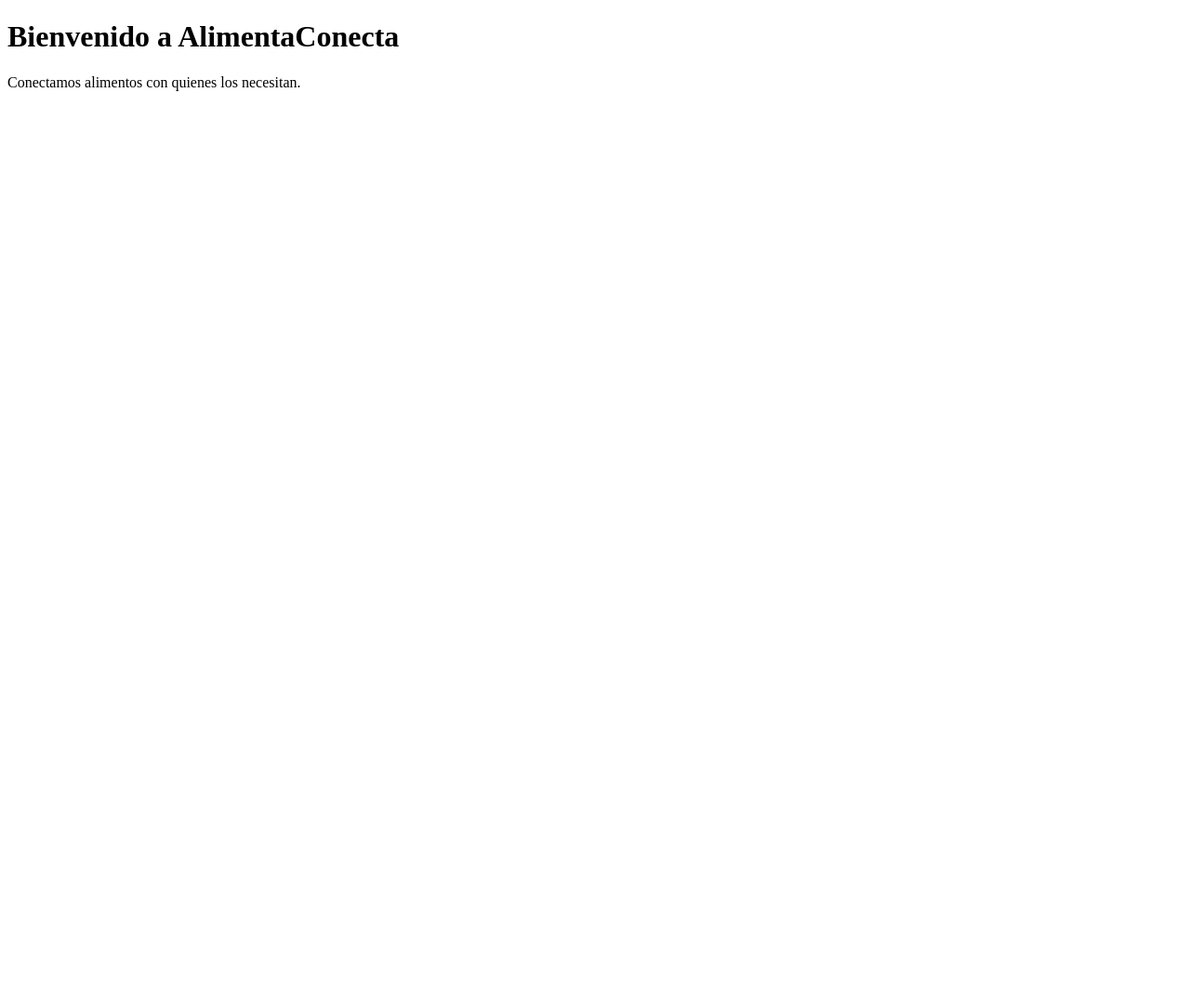
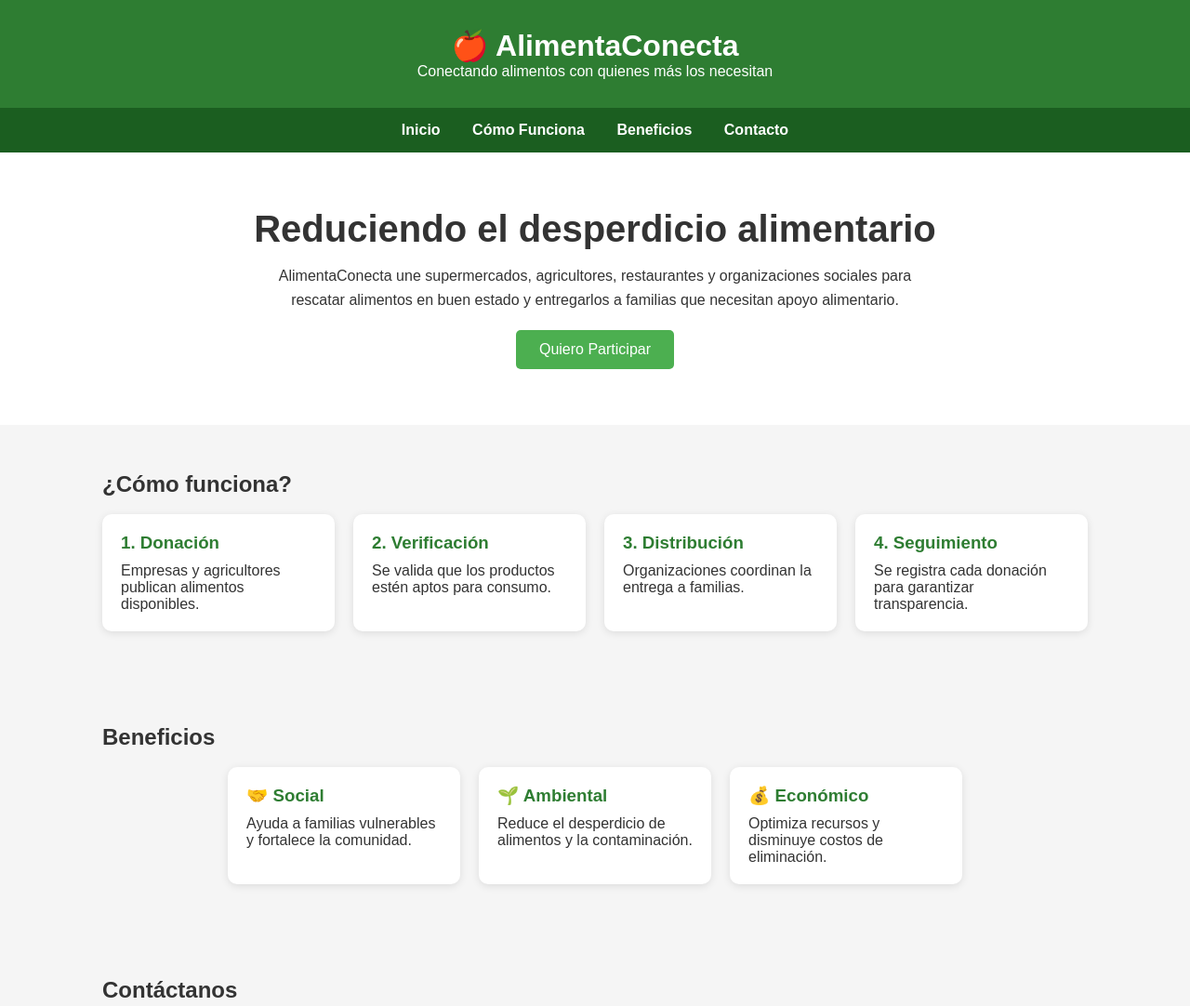
Before and after one commit to belxnp-jpg/alimentaconecta., a plain HTML site: page index.html in a window 1280 px wide. Shown: the top 1082 px of the page at 93% size. Before the commit the page ends 800 px from the top, so only its background shows below. Drawn offline with Linux system fonts and the light colour scheme.

Commit message:
Update index.html

```diff
--- a/index.html
+++ b/index.html
@@ -1,10 +1,218 @@
 <!DOCTYPE html>
-<html>
+<html lang="es">
 <head>
-    <title>Mi página</title>
+<meta charset="UTF-8">
+<meta name="viewport" content="width=device-width, initial-scale=1.0">
+<title>AlimentaConecta</title>
+
+<style>
+*{
+    margin:0;
+    padding:0;
+    box-sizing:border-box;
+    font-family: Arial, sans-serif;
+}
+
+body{
+    background:#f5f5f5;
+    color:#333;
+}
+
+header{
+    background:#2e7d32;
+    color:white;
+    text-align:center;
+    padding:30px;
+}
+
+nav{
+    background:#1b5e20;
+    padding:15px;
+    text-align:center;
+}
+
+nav a{
+    color:white;
+    text-decoration:none;
+    margin:0 15px;
+    font-weight:bold;
+}
+
+.hero{
+    padding:60px 20px;
+    text-align:center;
+    background:white;
+}
+
+.hero h2{
+    font-size:2.5rem;
+    margin-bottom:15px;
+}
+
+.hero p{
+    max-width:700px;
+    margin:auto;
+    line-height:1.6;
+}
+
+.btn{
+    display:inline-block;
+    margin-top:20px;
+    padding:12px 25px;
+    background:#4caf50;
+    color:white;
+    text-decoration:none;
+    border-radius:5px;
+}
+
+.section{
+    padding:50px 20px;
+    max-width:1100px;
+    margin:auto;
+}
+
+.cards{
+    display:flex;
+    flex-wrap:wrap;
+    gap:20px;
+    justify-content:center;
+}
+
+.card{
+    background:white;
+    width:250px;
+    padding:20px;
+    border-radius:10px;
+    box-shadow:0 2px 8px rgba(0,0,0,0.1);
+}
+
+.card h3{
+    color:#2e7d32;
+    margin-bottom:10px;
+}
+
+.formulario{
+    background:white;
+    padding:30px;
+    border-radius:10px;
+}
+
+input, textarea{
+    width:100%;
+    padding:10px;
+    margin:10px 0;
+    border:1px solid #ccc;
+    border-radius:5px;
+}
+
+button{
+    background:#2e7d32;
+    color:white;
+    border:none;
+    padding:12px 20px;
+    border-radius:5px;
+    cursor:pointer;
+}
+
+footer{
+    background:#1b5e20;
+    color:white;
+    text-align:center;
+    padding:20px;
+    margin-top:30px;
+}
+</style>
 </head>
 <body>
-    <h1>Bienvenido a AlimentaConecta</h1>
-    <p>Conectamos alimentos con quienes los necesitan.</p>
+
+<header>
+    <h1>🍎 AlimentaConecta</h1>
+    <p>Conectando alimentos con quienes más los necesitan</p>
+</header>
+
+<nav>
+    <a href="#inicio">Inicio</a>
+    <a href="#como-funciona">Cómo Funciona</a>
+    <a href="#beneficios">Beneficios</a>
+    <a href="#contacto">Contacto</a>
+</nav>
+
+<section class="hero" id="inicio">
+    <h2>Reduciendo el desperdicio alimentario</h2>
+    <p>
+        AlimentaConecta une supermercados, agricultores, restaurantes y
+        organizaciones sociales para rescatar alimentos en buen estado y
+        entregarlos a familias que necesitan apoyo alimentario.
+    </p>
+    <a href="#contacto" class="btn">Quiero Participar</a>
+</section>
+
+<section class="section" id="como-funciona">
+    <h2>¿Cómo funciona?</h2>
+    <br>
+
+    <div class="cards">
+        <div class="card">
+            <h3>1. Donación</h3>
+            <p>Empresas y agricultores publican alimentos disponibles.</p>
+        </div>
+
+        <div class="card">
+            <h3>2. Verificación</h3>
+            <p>Se valida que los productos estén aptos para consumo.</p>
+        </div>
+
+        <div class="card">
+            <h3>3. Distribución</h3>
+            <p>Organizaciones coordinan la entrega a familias.</p>
+        </div>
+
+        <div class="card">
+            <h3>4. Seguimiento</h3>
+            <p>Se registra cada donación para garantizar transparencia.</p>
+        </div>
+    </div>
+</section>
+
+<section class="section" id="beneficios">
+    <h2>Beneficios</h2>
+    <br>
+
+    <div class="cards">
+        <div class="card">
+            <h3>🤝 Social</h3>
+            <p>Ayuda a familias vulnerables y fortalece la comunidad.</p>
+        </div>
+
+        <div class="card">
+            <h3>🌱 Ambiental</h3>
+            <p>Reduce el desperdicio de alimentos y la contaminación.</p>
+        </div>
+
+        <div class="card">
+            <h3>💰 Económico</h3>
+            <p>Optimiza recursos y disminuye costos de eliminación.</p>
+        </div>
+    </div>
+</section>
+
+<section class="section" id="contacto">
+    <h2>Contáctanos</h2>
+    <br>
+
+    <div class="formulario">
+        <form>
+            <input type="text" placeholder="Nombre" required>
+            <input type="email" placeholder="Correo electrónico" required>
+            <textarea rows="5" placeholder="Escribe tu mensaje"></textarea>
+            <button type="submit">Enviar</button>
+        </form>
+    </div>
+</section>
+
+<footer>
+    <p>© 2026 AlimentaConecta - Lo que sobra puede alimentar una esperanza.</p>
+</footer>
+
 </body>
 </html>
```
